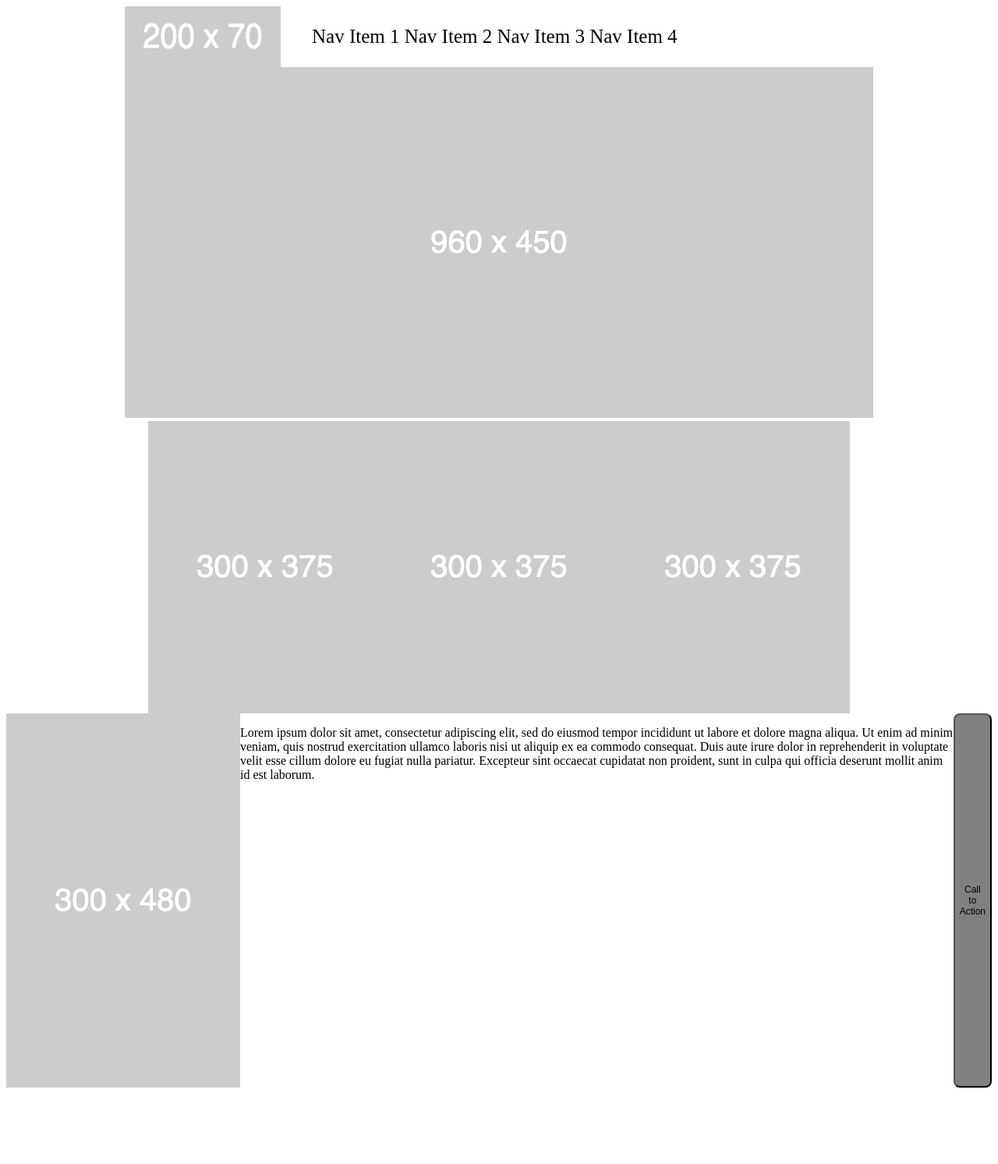
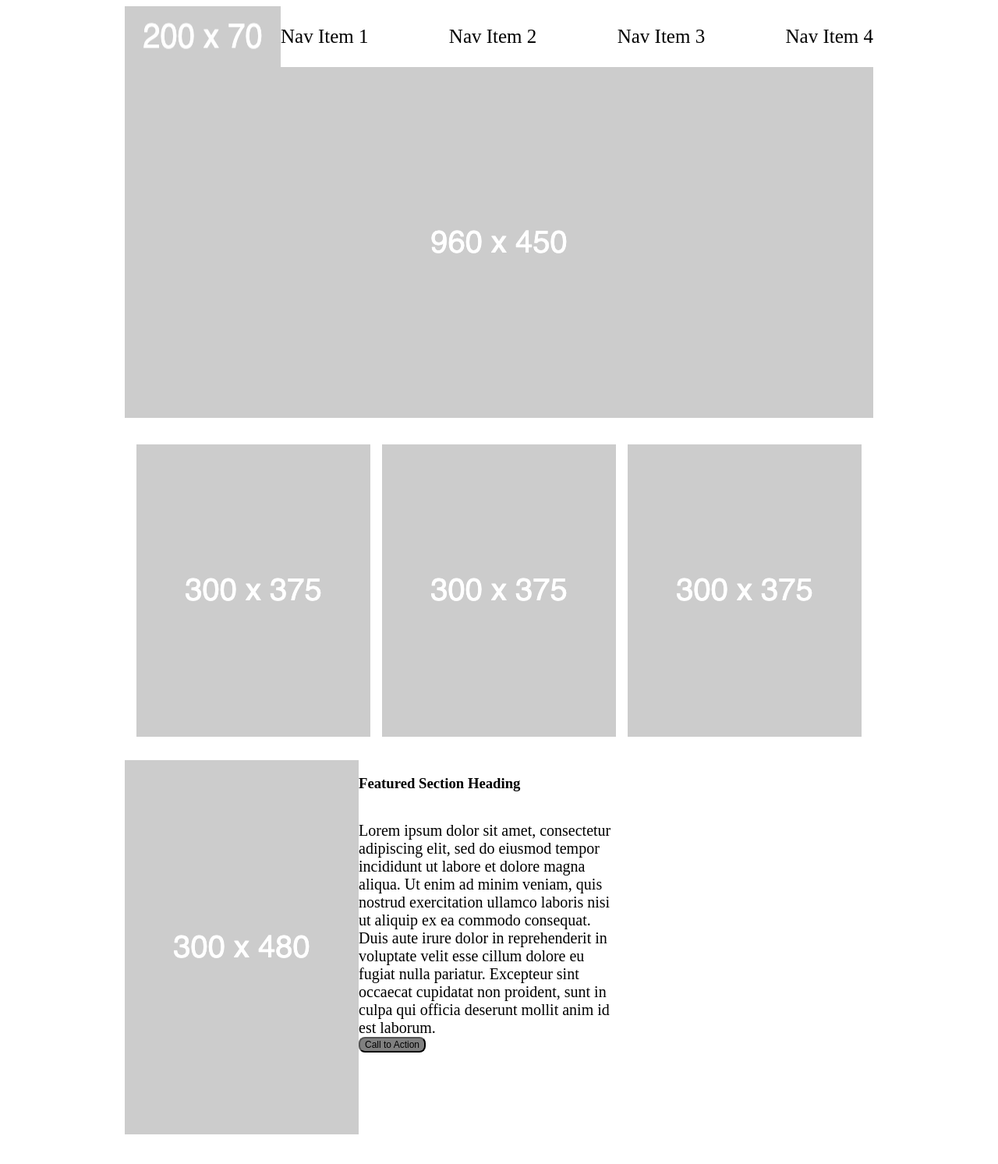
Before and after one commit to ErikDodd/wireframe-exercise, a plain HTML site: page index.html in a window 1280 px wide. Shown: the whole page at 78% size. Before the commit the page ends 1403 px from the top, so only its background shows below. Drawn offline with Linux system fonts and the light colour scheme.

Commit message:
Wire 90% done. Just need to fix the bottom section of the page. It won't align in the center.

```diff
--- a/index.html
+++ b/index.html
@@ -5,10 +5,11 @@
     <meta http-equiv="X-UA-Compatible" content="IE=edge">
     <meta name="viewport" content="width=device-width, initial-scale=1.0">
     <title>Document</title>
+    <link rel="reset" href="reset.css">
     <link rel="stylesheet" href="style.css">
 </head>
 <body>
-    <header class>
+    <header>
         <img src="200x70.png">
         <nav>
             <ul>
@@ -29,14 +30,18 @@
             <img src="300x375.png">
         </section>
         <section class="Featured-Section-Banner">
-            <img src="300x480.png">
-            <p> Lorem ipsum dolor sit amet, consectetur adipiscing elit, sed do eiusmod tempor incididunt ut labore et dolore magna
-            aliqua. Ut enim ad minim veniam, quis nostrud exercitation ullamco laboris nisi ut aliquip ex ea commodo consequat. Duis
-            aute irure dolor in reprehenderit in voluptate velit esse cillum dolore eu fugiat nulla pariatur. Excepteur sint
-            occaecat cupidatat non proident, sunt in culpa qui officia deserunt mollit anim id est laborum. </p>
-            <button class="Call-To-Action">
+                <img src="300x480.png" id="Featured-Section-Image">
+            <section class="Featured-Section-Banner-Text">
+                <h3>Featured Section Heading</h3>
+                <p> Lorem ipsum dolor sit amet, consectetur adipiscing elit, sed do eiusmod tempor incididunt ut labore et dolore magna
+                aliqua. Ut enim ad minim veniam, quis nostrud exercitation ullamco laboris nisi ut aliquip ex ea commodo consequat. Duis
+                aute irure dolor in reprehenderit in voluptate velit esse cillum dolore eu fugiat nulla pariatur. Excepteur sint
+                occaecat cupidatat non proident, sunt in culpa qui officia deserunt mollit anim id est laborum.
+                <button class="Call-To-Action">
                 Call to Action
-            </button>
+                </button>
+             </p>
+            </section>
         </section>
         <footer>
 
--- a/style.css
+++ b/style.css
@@ -1,48 +1,73 @@
 
 header {
     display: flex;
-    flex-direction: row;
     justify-content: left;
     width: 100%;
     max-width: 960px;
     margin: 0 auto;
     font-size: 25px;
+    row-gap: 30px;
 }
 
-ul, li {
-    display: inline-block
+ul {
+    display:flex;
+    justify-content: space-between;
+    width: 760px;
+     padding-inline-start: 0px;
+}
+
+ li {
+    display: inline-block;
 }
 
 main {
     display: flex;
     flex-direction: column;
     align-items: center;
+    row-gap: 30px;
 }
 
-.hero {
-    margin-top: 100px;
-    column-gap: 0px;
-    row-gap: 30px;
-}
 
 .Sub-Banner {
     display: flex;
     flex-direction: row;
-    justify-content: center;
-    width: 100%;
+    justify-content: space-evenly;
+    width: 960px;
 }
 
 .Featured-Section-Banner {
     display: flex;
-    flex-direction: row;
+    justify-content: space-evenly;
+    width: 960px;
+
+}
+
+
+.Featured-Section-Banner-Text {
+    display: flex;
+    flex-direction: column;
     justify-content: center;
+    justify-content: stretch;
+}
+
+#Featured-Section-Image {
+    /* width: 480px;
+    height: 400px; */
+    width: 50%;
+    height: 50%;
+}
+
+p {
+    width: 50%;
+    font-size: 20px;
 }
 
 .Call-To-Action {
     background-color: grey;
     font-size: 12px;
     border-radius: 8px;
-    transition-duration: 0.5s;
+    transition-duration: 350ms;
+    display: block;
 }
 
 .Call-To-Action:hover {
```
